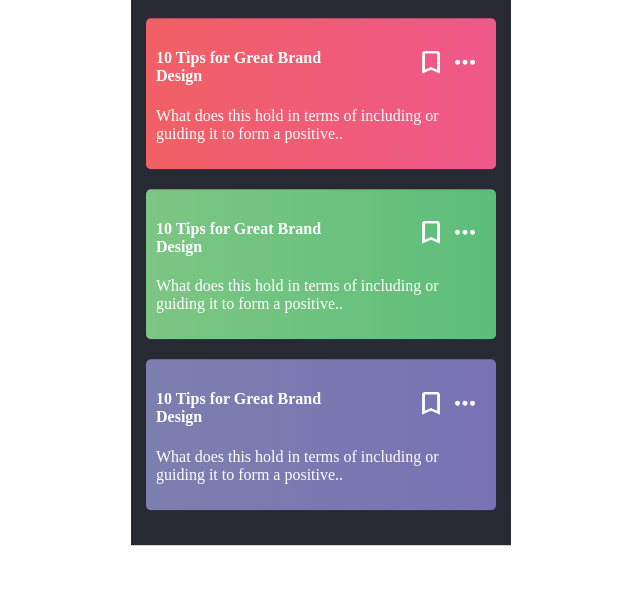
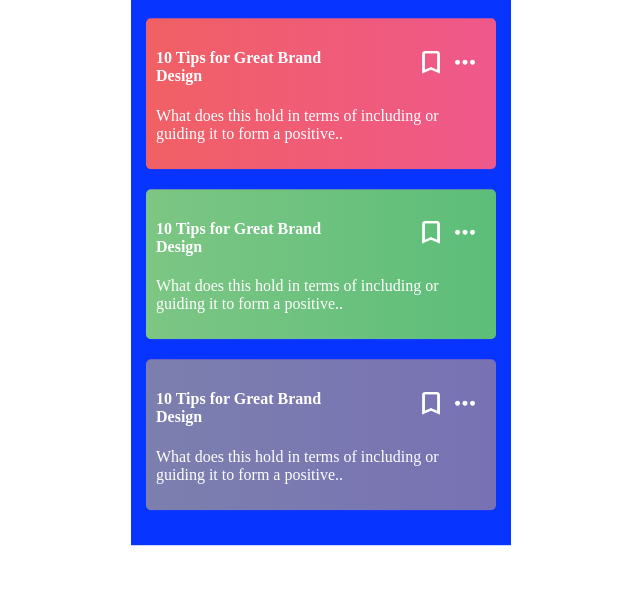
Before and after one commit to rohanbhuri/theTestWebsite, a plain HTML site: page index.html in a window 1280 px wide. Shown: the part 184-800 px from the top of the page, without its empty margins (319-959 px from the left). Drawn offline with Linux system fonts and the light colour scheme.

Commit message:
experiment

```diff
--- a/index.html
+++ b/index.html
@@ -3,7 +3,7 @@
 
 <style>
     .main-black-div {
-        background-color: #282a33;
+        background-color: #0734ff;
         color: #fff;
         width: 350px;
         position: fixed;
```
